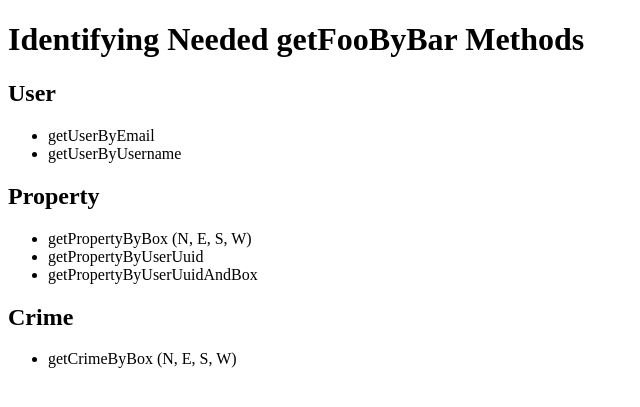
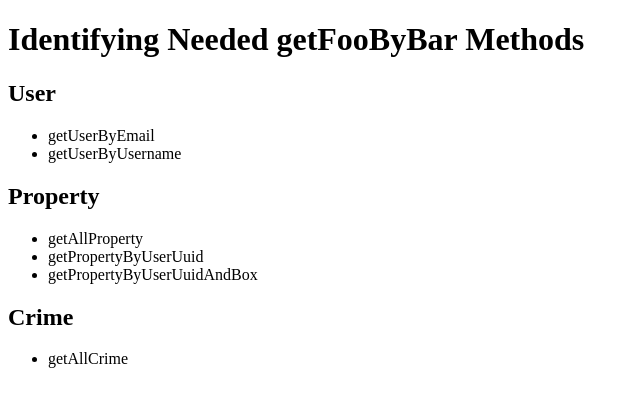
Before and after one commit to Go-Gitters/apcimap, a PHP site: page /getfoobybars.php in a window 1280 px wide. Shown: the top 407 px of the page, without its empty margins (0-640 px from the left). Run offline with PHP 8.4, Linux system fonts and the light colour scheme.

Commit message:
add getAll for Property and Crime

```diff
--- a/php/public_html/documentation/getfoobybars.php
+++ b/php/public_html/documentation/getfoobybars.php
@@ -13,12 +13,12 @@
 		</ul>
 	<h2>Property</h2>
 	<ul>
-		<li>getPropertyByBox (N, E, S, W)</li>
+		<li>getAllProperty</li>
 		<li>getPropertyByUserUuid</li>
 		<li>getPropertyByUserUuidAndBox</li>
 	</ul>
 	<h2>Crime</h2>
 	<ul>
-		<li>getCrimeByBox (N, E, S, W)</li>
+		<li>getAllCrime</li>
 </body>
 </html>
```
